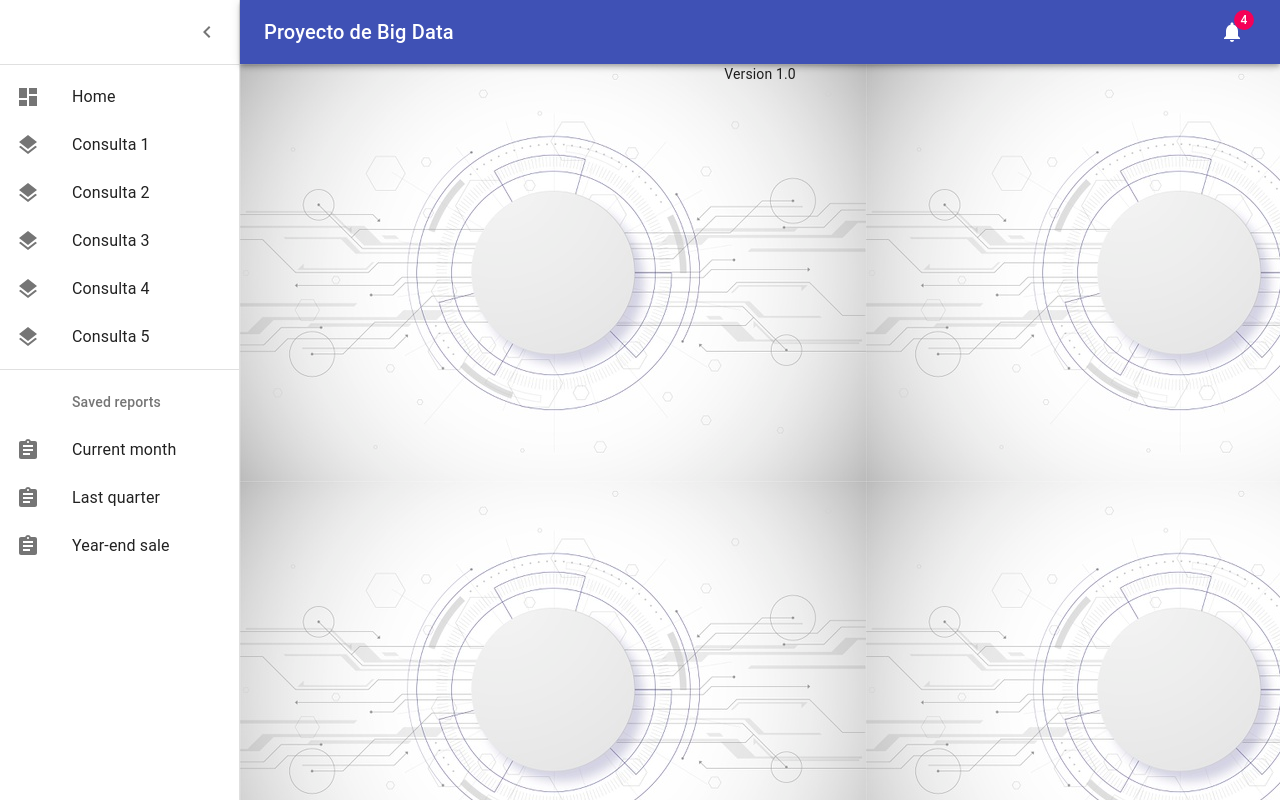
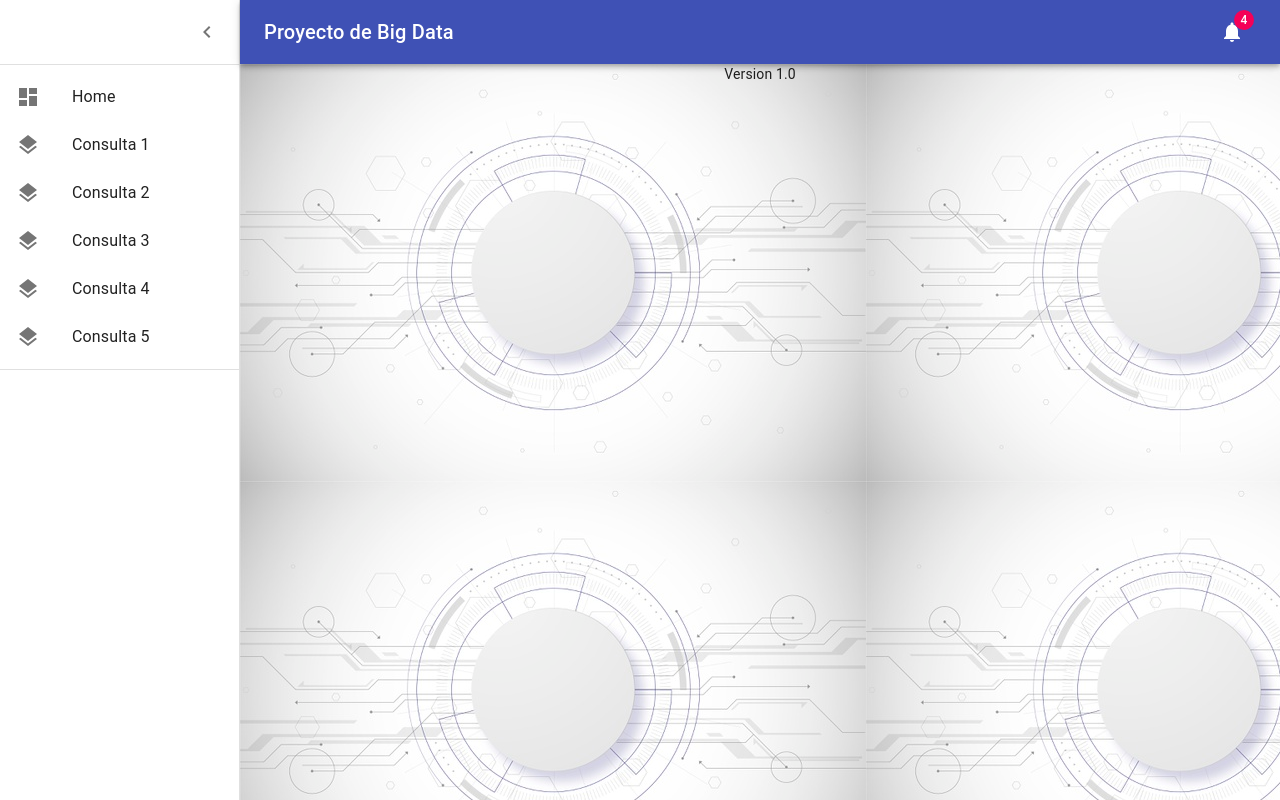
Before and after one commit to mauri1996/React-Flask, a React (Create React App) app: page / in a window 1280 px wide. Built offline with nearby package versions, Linux system fonts and the light colour scheme.

Commit message:
Mejora de tablas

```diff
--- a/src/Componets/Dashboard.js
+++ b/src/Componets/Dashboard.js
@@ -13,7 +13,7 @@ import Badge from '@material-ui/core/Badge';
 import MenuIcon from '@material-ui/icons/Menu';
 import ChevronLeftIcon from '@material-ui/icons/ChevronLeft';
 import NotificationsIcon from '@material-ui/icons/Notifications';
-import { mainListItems, secondaryListItems } from './listItems';
+import { mainListItems } from './listItems';
 import {Page1} from './Pages/Page'
 import {Home} from '../Componets/Pages/Home'
 import {Route} from 'wouter'
@@ -155,7 +155,10 @@ export default function Dashboard() {
         <Divider />
         <List>{mainListItems}</List>
         <Divider />
-        <List>{secondaryListItems}</List>
+        {
+          //<List>{secondaryListItems}</List>
+        }
+
       </Drawer>
       <main className={classes.content}>
         <div className={classes.appBarSpacer} />
--- a/src/Componets/Pages/Page.js
+++ b/src/Componets/Pages/Page.js
@@ -83,7 +83,7 @@ const useStyles = makeStyles((theme) => ({
       display: 'flex',
       overflow: 'auto',
       flexDirection: 'column',
-      //height: '500px',
+      'max-height': '420px',
     },
     fixedHeight: {
       height: 240,
@@ -96,7 +96,7 @@ export const Page1 = ({params}) =>{
 
     ////console.log({tipo})
     const classes = useStyles();
-    const anios = [1987,1988,1989,1990,1991,1992,1993,1994,1995,1996,1997 ,1998,1999,2000, 2001, 2002]
+    const anios = [1987,1988,1989,1990,1991,1992,1993,1994,1995,1996,1997 ,1998,1999,2000, 2001, 2002  ]
 
     return(
         <Container maxWidth="lg" className={classes.container} >
--- a/src/Componets/Tables/Consulta2.js
+++ b/src/Componets/Tables/Consulta2.js
@@ -13,8 +13,8 @@ export const Tabla2 = ({año,table=[]})=>{
     //console.log('-----')
 
     if(table[año]){
-        console.log(table)
-        //console.log(typeof(table[año]))
+        //console.log(table)
+        //console.log(año, table[año].length)
         return (
             <React.Fragment>
           <Title>Año : {año}</Title>
@@ -31,9 +31,9 @@ export const Tabla2 = ({año,table=[]})=>{
                 <TableRow key={index}>
                   <TableCell>{row.aerolinea}</TableCell>
                   <TableCell>{row.retraso}</TableCell>
-
                 </TableRow>
               ))}
+
             </TableBody>
           </Table>
         </React.Fragment>
```
